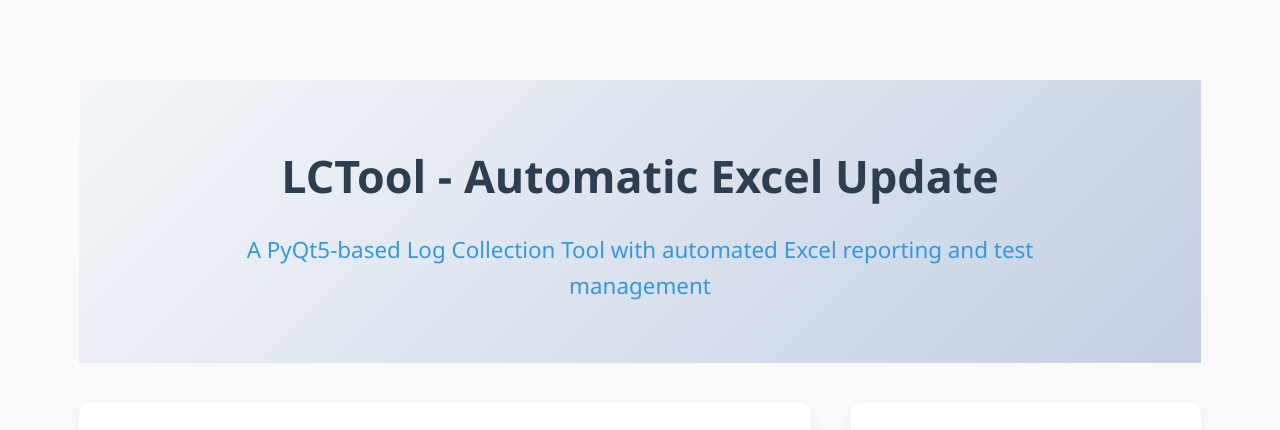
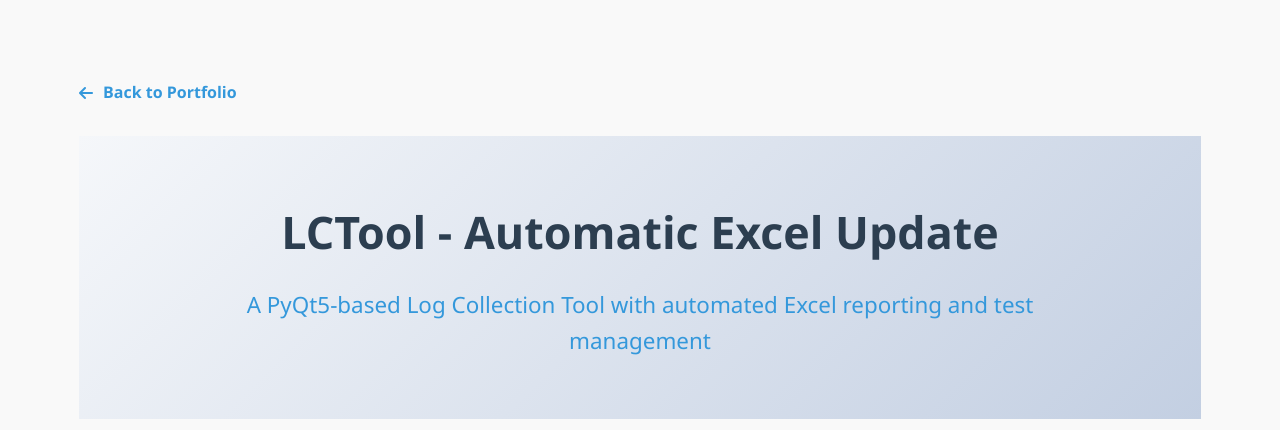
Before and after one commit to Varshini-Panda/Portfolio, a plain HTML site: page LCTool- excel update.html in a window 1280 px wide. Shown: the top 430 px of the page. Drawn offline with nearby package versions, Linux system fonts and the light colour scheme.

Commit message:
Update LCTool- excel update.html

```diff
--- a/LCTool- excel update.html
+++ b/LCTool- excel update.html
@@ -291,6 +291,9 @@
 </head>
 <body>
     <div class="container">
+        <a href="index.html#projects" class="back-button">
+            <i class="fas fa-arrow-left"></i> Back to Portfolio
+        </a>
 
         <div class="project-header">
             <h1 class="project-title">LCTool - Automatic Excel Update</h1>
```
